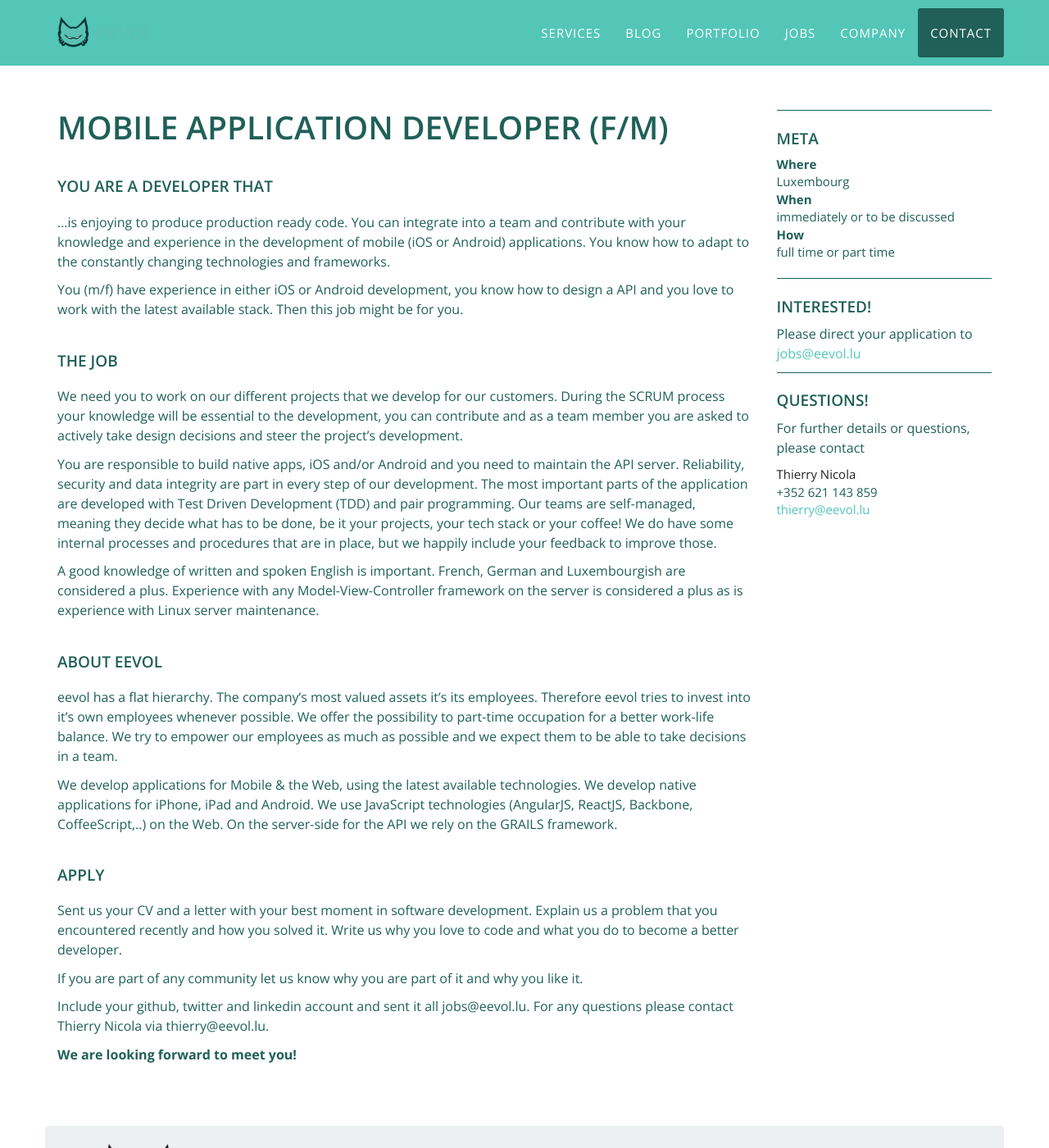
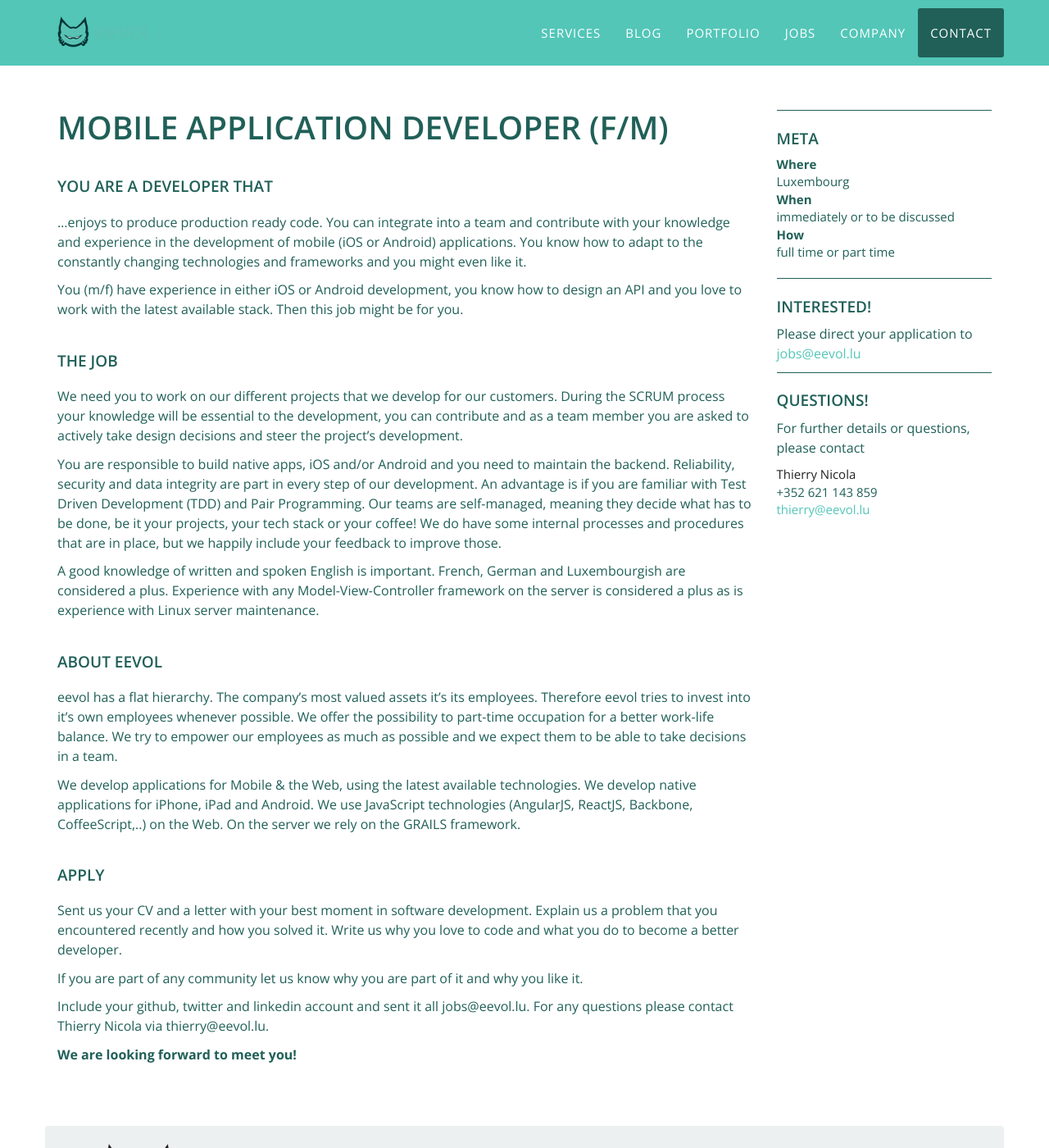
Before and after one commit to eevol/eevol.github.io, a Jekyll site: the page built from _jobs/2015-06-30-mobile-application.markdown, in a window 1280 px wide and 1400 px high, scrolled down 656 px. Shown: the whole window at 82% size. Built offline with Jekyll 4.4.1, drawn with Linux system fonts in a browser that asks for light colours.

Commit message:
Update description of job

```diff
--- a/_jobs/2015-06-30-mobile-application.markdown
+++ b/_jobs/2015-06-30-mobile-application.markdown
@@ -17,15 +17,15 @@ categories: jobs
 ---
 
 ####You are a Developer that
-...is enjoying to produce production ready code. You can integrate into a team and contribute with your knowledge and experience in the development of mobile (iOS or Android) applications. You know how to adapt to the constantly changing technologies and frameworks.
+...enjoys to produce production ready code. You can integrate into a team and contribute with your knowledge and experience in the development of mobile (iOS or Android) applications. You know how to adapt to the constantly changing technologies and frameworks and you might even like it.
 
 
-You (m/f) have experience in either iOS or Android development, you know how to design a API and you love to work with the latest available stack. Then this job might be for you.
+You (m/f) have experience in either iOS or Android development, you know how to design an API and you love to work with the latest available stack. Then this job might be for you.
 
 ####The job
 We need you to work on our different projects that we develop for our customers. During the SCRUM process your knowledge will be essential to the development, you can contribute and as a team member you are asked to actively take design decisions and steer the project's development.
 
-You are responsible to build native apps, iOS and/or Android and you need to maintain the API server. Reliability, security and data integrity are part in every step of our development. The most important parts of the application are developed with Test Driven Development (TDD) and pair programming.
+You are responsible to build native apps, iOS and/or Android and you need to maintain the backend. Reliability, security and data integrity are part in every step of our development. An advantage is if you are familiar with Test Driven Development (TDD) and Pair Programming.
 Our teams are self-managed, meaning they decide what has to be done, be it your projects, your tech stack or your coffee! We do have some internal processes and procedures that are in place, but we happily include your feedback to improve those.
 
 A good knowledge of written and spoken English is important. French, German and Luxembourgish are considered a plus. Experience with any Model-View-Controller framework on the server is considered a plus as is experience with Linux server maintenance.
@@ -33,7 +33,7 @@ A good knowledge of written and spoken English is important. French, German and
 ####About eevol
 eevol has a flat hierarchy. The company’s most valued assets it’s its employees. Therefore eevol tries to invest into it’s own employees whenever possible. We offer the possibility to part-time occupation for a better work-life balance. We try to empower our employees as much as possible and we expect them to be able to take decisions in a team.
 
-We develop applications for Mobile & the Web, using the latest available technologies. We develop native applications for iPhone, iPad and Android. We use JavaScript technologies (AngularJS, ReactJS, Backbone, CoffeeScript,..) on the Web. On the server-side for the API we rely on the GRAILS framework.
+We develop applications for Mobile & the Web, using the latest available technologies. We develop native applications for iPhone, iPad and Android. We use JavaScript technologies (AngularJS, ReactJS, Backbone, CoffeeScript,..) on the Web. On the server we rely on the GRAILS framework.
 
 ####Apply
 Sent us your CV and a letter with your best moment in software development. Explain us a problem that you encountered recently and how you solved it. Write us why you love to code and what you do to become a better developer.
```
